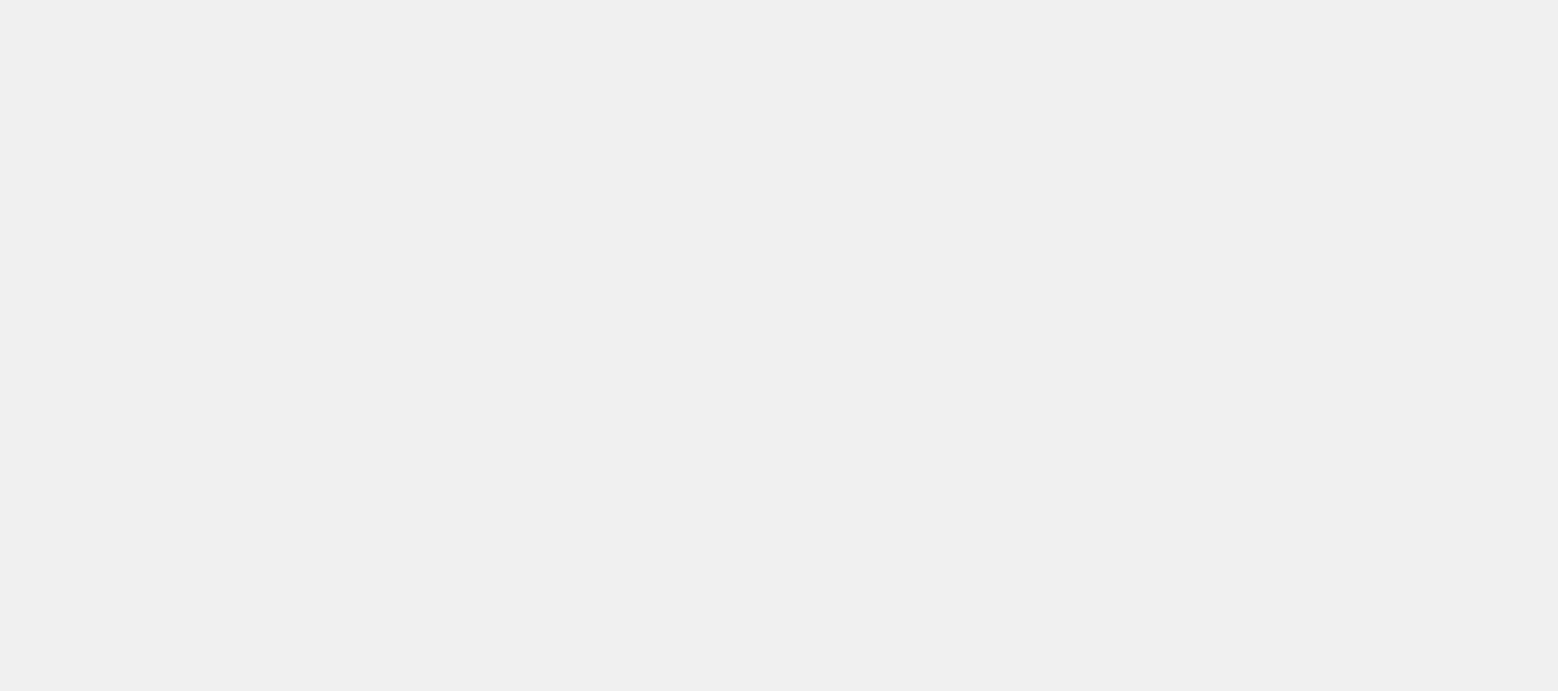
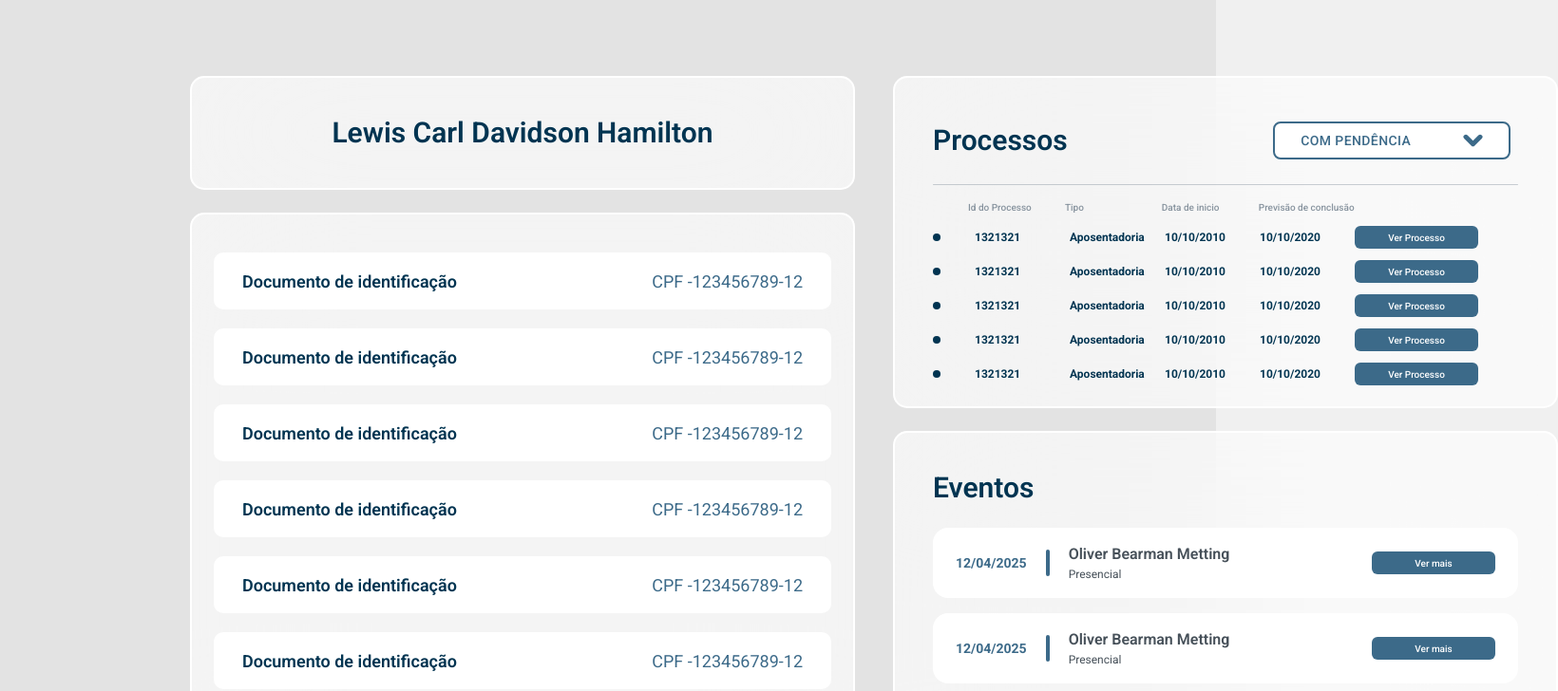
Before and after one commit to LYNX-Grupo-9/Sistema, a React (Vite) app: page /ClientList in a window 1280 px wide. Before the commit this address had no page. Shown: the top 728 px of the page at 95% size, 1640 px wide, since content can reach past the window. Built offline with nearby package versions, Linux system fonts and the light colour scheme.

Commit message:
Client Details structure

```diff
--- a/src/App.jsx
+++ b/src/App.jsx
@@ -3,6 +3,7 @@ import { BrowserRouter as Router, Routes, Route } from "react-router-dom";
 import { Login } from "./pages/Login";
 import { Cadastro } from "./pages/Cadastro";
 import { Home } from "./pages/Home";
+import { ClientList } from "./pages/ClientList";
 
 
 export default function App() {
@@ -12,6 +13,7 @@ export default function App() {
         <Route path="/login" index element={<Login />} />
         <Route path="/cadastro" element={<Cadastro />} />
         <Route path="/home" element={<Home/>} />
+        <Route path="/ClientList" element={<ClientList/>} />
       </Routes>
     </Router>
   );
--- /dev/null
+++ b/src/components/ClientCases.jsx
@@ -0,0 +1,14 @@
+import { SmButton } from "./SmButton";
+
+export function ClientCase(props){
+    return(
+        <div className="flex w-full items-center mt-[12px]">
+            <div className="bg-[var(--color-blueDark)] h-[8px] w-[8px] rounded-[20px] mr-[36px]"></div>
+            <span className="typography-bold text-[12px] text-[var(--color-blueDark)] w-[100px]">{props.idCase}</span>
+            <span className="typography-bold text-[12px] text-[var(--color-blueDark)] w-[100px]">{props.type}</span>
+            <span className="typography-bold text-[12px] text-[var(--color-blueDark)] w-[100px]">{props.initialDate}</span>
+            <span className="typography-bold text-[12px] text-[var(--color-blueDark)] w-[100px]">{props.end}</span>
+            <SmButton title="Ver Processo"/>
+        </div>
+    )
+}
--- /dev/null
+++ b/src/components/ClientInfo.jsx
@@ -0,0 +1,8 @@
+export function ClientInfo(props){
+    return(
+        <div className="rounded-[10px] w-[650px] h-[60px] bg-[var(--color-light)] flex justify-between items-center px-[30px]">
+            <span className="typography-semibold text-[18px] text-[var(--color-blueDark)]">{props.title}</span>
+            <span className="typography-regular text-[18px] text-[var(--color-blueLight)]">{props.value}</span>
+        </div>
+    )
+}
--- /dev/null
+++ b/src/components/EventCard.jsx
@@ -0,0 +1,21 @@
+import { SmButton } from "./SmButton";
+
+export function EventCard(props) {
+    return (
+        <div className="flex w-full justify-between items-center bg-[var(--color-light)] px-6 py-4 rounded-2xl mt-4">
+            <div className="flex gap-5 items-center">
+
+                <span className="typography-bold text-[14px] text-[var(--color-blueLight)]">{props.date}</span>
+
+                <div className="w-1 h-7 bg-[var(--color-blueLight)] rounded-2xl"></div>
+                <div className="flex flex-col">
+                    <span className="typography-semibold text-[16px] text-[var(--color-grayLight)]">{props.title}</span>
+                    <span className="typography-regular text-[12px] text-[var(--color-grayLight)]">{props.type}</span>
+                </div>
+
+            </div>
+
+            <SmButton title="Ver mais" />
+        </div>
+    )
+}
--- a/src/global/Theme.css
+++ b/src/global/Theme.css
@@ -12,7 +12,8 @@
     --color-grayLight: #465059;
     --color-red: #A60003;
     --color-light: #FFFFFF;
-    --lineSeparator: #87939e;
+    --grayText: #87939e;
+    --lineSeparator: #87939e70;
 
     --gradientVertical: linear-gradient(180deg,rgba(0, 0, 0, 1) 0%, rgba(60, 106, 137, 1) 100%);
     --gradientHorizontal: linear-gradient(90deg,rgba(0, 0, 0, 1) 0%, rgba(60, 106, 137, 1) 100%);
--- /dev/null
+++ b/src/pages/ClientList/index.jsx
@@ -0,0 +1,63 @@
+import { ClientCase } from "../../components/ClientCases";
+import { ClientInfo } from "../../components/ClientInfo";
+import { DropdownComponent } from "../../components/DropdownComponent";
+import { EventCard } from "../../components/EventCard";
+
+export function ClientList() {
+    return (
+        <div className="w-screen h-screen bg-[var(--bgColor-primary))] pl-[200px] pt-[80px] flex gap-10">
+            <div className="flex flex-col gap-6">
+                <div className="bgGlass w-[700px] h-[120px] flex justify-center items-center">
+                    <span className="typography-semibold text-3xl text-[var(--color-blueDark)]">Lewis Carl Davidson Hamilton</span>
+                </div>
+                <div className="bgGlass w-[700px] h-[650px] flex flex-col items-center gap-5">
+                    <ClientInfo title="Documento de identificação" value="CPF -123456789-12" />
+                    <ClientInfo title="Documento de identificação" value="CPF -123456789-12" />
+                    <ClientInfo title="Documento de identificação" value="CPF -123456789-12" />
+                    <ClientInfo title="Documento de identificação" value="CPF -123456789-12" />
+                    <ClientInfo title="Documento de identificação" value="CPF -123456789-12" />
+                    <ClientInfo title="Documento de identificação" value="CPF -123456789-12" />
+                    <ClientInfo title="Documento de identificação" value="CPF -123456789-12" />
+                </div>
+            </div>
+            <div className="flex flex-col gap-6">
+                <div className="bgGlass w-[700px] h-[350px]">
+                    <div className="flex w-full justify-between items-center">
+                        <span className="typography-semibold text-3xl text-[var(--color-blueDark)]">Processos</span>
+                        <DropdownComponent />
+                    </div>
+                    <div className="h-[1px] w-full bg-[var(--lineSeparator)] rounded-2xl mt-[20px] mb-[16px]"></div>
+
+                    <div className="flex w-[80%] justify-between items-center pl-[6%]">
+                        <span className="typography-medium text-[10px] text-[var(--grayText)] w-[100px]">Id do Processo</span>
+                        <span className="typography-medium text-[10px] text-[var(--grayText)] w-[100px] ">Tipo</span>
+                        <span className="typography-medium text-[10px] text-[var(--grayText)] w-[100px] ">Data de inicio</span>
+                        <span className="typography-medium text-[10px] text-[var(--grayText)] w-[150px] ">Previsão de conclusão</span>
+                    </div>
+                    <div className="h-[180px] overflow-scroll">
+                        <ClientCase idCase="1321321" type="Aposentadoria" initialDate="10/10/2010" end="10/10/2020" />
+                        <ClientCase idCase="1321321" type="Aposentadoria" initialDate="10/10/2010" end="10/10/2020" />
+                        <ClientCase idCase="1321321" type="Aposentadoria" initialDate="10/10/2010" end="10/10/2020" />
+                        <ClientCase idCase="1321321" type="Aposentadoria" initialDate="10/10/2010" end="10/10/2020" />
+                        <ClientCase idCase="1321321" type="Aposentadoria" initialDate="10/10/2010" end="10/10/2020" />
+                        <ClientCase idCase="1321321" type="Aposentadoria" initialDate="10/10/2010" end="10/10/2020" />
+                        <ClientCase idCase="1321321" type="Aposentadoria" initialDate="10/10/2010" end="10/10/2020" />
+                        <ClientCase idCase="1321321" type="Aposentadoria" initialDate="10/10/2010" end="10/10/2020" />
+                    </div>
+                </div>
+                <div className="bgGlass w-[700px] h-[420px]">
+                    <span className="typography-semibold text-3xl text-[var(--color-blueDark)]">Eventos</span>
+
+                    <div className="mt-2 h-[300px] overflow-scroll">
+                    <EventCard date="12/04/2025" title="Oliver Bearman Metting" type="Presencial" />
+                    <EventCard date="12/04/2025" title="Oliver Bearman Metting" type="Presencial" />
+                    <EventCard date="12/04/2025" title="Oliver Bearman Metting" type="Presencial" />
+                    <EventCard date="12/04/2025" title="Oliver Bearman Metting" type="Presencial" />
+                    <EventCard date="12/04/2025" title="Oliver Bearman Metting" type="Presencial" />
+                    <EventCard date="12/04/2025" title="Oliver Bearman Metting" type="Presencial" />
+                    </div>
+                </div>
+            </div>
+        </div>
+    )
+}
--- a/src/pages/Home/index.jsx
+++ b/src/pages/Home/index.jsx
@@ -42,11 +42,11 @@ export function Home() {
                                 <div className="h-[1px] w-full bg-[var(--lineSeparator)] rounded-2xl mt-[16px] mb-[16px]"></div>
                                 <div className="flex flex-col w-full">
                                     <div className="flex w-[85%] justify-between items-center pl-[5%]">
-                                        <span className="typography-medium text-[10px] text-[var(--lineSeparator)] w-[150px]">Id do Processo</span>
-                                        <span className="typography-medium text-[10px] text-[var(--lineSeparator)] w-[200px]">Nome do cliente</span>
-                                        <span className="typography-medium text-[10px] text-[var(--lineSeparator)] w-[150px] ">Tipo</span>
-                                        <span className="typography-medium text-[10px] text-[var(--lineSeparator)] w-[150px] ">Data de inicio</span>
-                                        <span className="typography-medium text-[10px] text-[var(--lineSeparator)] w-[150px] ">Previsão de conclusão</span>
+                                        <span className="typography-medium text-[10px] text-[var(--grayText)] w-[150px]">Id do Processo</span>
+                                        <span className="typography-medium text-[10px] text-[var(--grayText)] w-[200px]">Nome do cliente</span>
+                                        <span className="typography-medium text-[10px] text-[var(--grayText)] w-[150px] ">Tipo</span>
+                                        <span className="typography-medium text-[10px] text-[var(--grayText)] w-[150px] ">Data de inicio</span>
+                                        <span className="typography-medium text-[10px] text-[var(--grayText)] w-[150px] ">Previsão de conclusão</span>
                                     </div>
                                     <div className="overflow-scroll h-[250px]">
                                         <HighlightedCases
@@ -153,8 +153,8 @@ export function Home() {
                                 <div className="bgGlass w-[400px] h-[350px] ml-[12px] flex flex-col items-center">
                                     <span className="typography-black text-[var(--color-blueDark)] text-[28px] ">Eventos do mês</span>
                                     <div className="flex w-full pt-[20px]">
-                                        <span className="text-[var(--lineSeparator)] typography-medium text-[10px]">Nome do evento</span>
-                                        <span className="text-[var(--lineSeparator)] typography-medium text-[10px] ml-[50%]">Data</span>
+                                        <span className="text-[var(--grayText)] typography-medium text-[10px]">Nome do evento</span>
+                                        <span className="text-[var(--grayText)] typography-medium text-[10px] ml-[50%]">Data</span>
                                     </div>
                                     <div className="h-[250px] w-full overflow-scroll">
                                         <MonthEvent title="Audiência Carlos Sainz" date="15/04/2025" />
@@ -173,10 +173,10 @@ export function Home() {
                         <div className="mx-[24px]">
                             <div className="bgGlass w-[500px] h-[250px] mb-[24px] flex flex-col">
                                 <span className="typography-black text-[var(--color-blueDark)] text-[28px]">{today}</span>
-                                <span className="typography-semibold text-[var(--lineSeparator)] text-[20px]">Sem eventos hoje</span>
+                                <span className="typography-semibold text-[var(--grayText)] text-[20px]">Sem eventos hoje</span>
                                 <div className="h-[1px] w-full bg-[var(--lineSeparator)] rounded-2xl mt-[16px] mb-[16px]"></div>
                                 <span className="typography-semibold text-[var(--color-blueDark)] text-[24px]">Próximo evento</span>
-                                <span className="typography-regular text-[var(--lineSeparator)] text-[20px]">Atendimento Walace - 10 de março 2025</span>
+                                <span className="typography-regular text-[var(--grayText)] text-[20px]">Atendimento Walace - 10 de março 2025</span>
                             </div>
                             <div className="bgGlass w-[500px] h-[550px]">
                                 <div className="flex justify-between items-center">
@@ -184,23 +184,23 @@ export function Home() {
                                     <DropdownComponent />
                                 </div>
                                 <div className="flex w-full pt-[20px]">
-                                    <span className="text-[var(--lineSeparator)] typography-medium text-[12px]">Nome do cliente</span>
-                                    <span className="text-[var(--lineSeparator)] typography-medium text-[12px] ml-[15%]">Processos em aberto</span>
+                                    <span className="text-[var(--grayText)] typography-medium text-[12px]">Nome do cliente</span>
+                                    <span className="text-[var(--grayText)] typography-medium text-[12px] ml-[15%]">Processos em aberto</span>
                                 </div>
                                 <div className="h-[375px] overflow-scroll">
-                                    <HistoryComponent title="Lewis Hamilton" message="2"/>
-                                    <HistoryComponent title="Lewis Hamilton" message="2"/>
-                                    <HistoryComponent title="Lewis Hamilton" message="2"/>
-                                    <HistoryComponent title="Lewis Hamilton" message="2"/>
-                                    <HistoryComponent title="Lewis Hamilton" message="2"/>
-                                    <HistoryComponent title="Lewis Hamilton" message="2"/>
-                                    <HistoryComponent title="Lewis Hamilton" message="2"/>
-                                    <HistoryComponent title="Lewis Hamilton" message="2"/>
-                                    <HistoryComponent title="Lewis Hamilton" message="2"/>
-                                    <HistoryComponent title="Lewis Hamilton" message="2"/>
-                                    <HistoryComponent title="Lewis Hamilton" message="2"/>
-                                    <HistoryComponent title="Lewis Hamilton" message="2"/>
-                                    <HistoryComponent title="Lewis Hamilton" message="2"/>
+                                    <HistoryComponent title="Lewis Hamilton" message="2" />
+                                    <HistoryComponent title="Lewis Hamilton" message="2" />
+                                    <HistoryComponent title="Lewis Hamilton" message="2" />
+                                    <HistoryComponent title="Lewis Hamilton" message="2" />
+                                    <HistoryComponent title="Lewis Hamilton" message="2" />
+                                    <HistoryComponent title="Lewis Hamilton" message="2" />
+                                    <HistoryComponent title="Lewis Hamilton" message="2" />
+                                    <HistoryComponent title="Lewis Hamilton" message="2" />
+                                    <HistoryComponent title="Lewis Hamilton" message="2" />
+                                    <HistoryComponent title="Lewis Hamilton" message="2" />
+                                    <HistoryComponent title="Lewis Hamilton" message="2" />
+                                    <HistoryComponent title="Lewis Hamilton" message="2" />
+                                    <HistoryComponent title="Lewis Hamilton" message="2" />
                                 </div>
                             </div>
                         </div>
```
